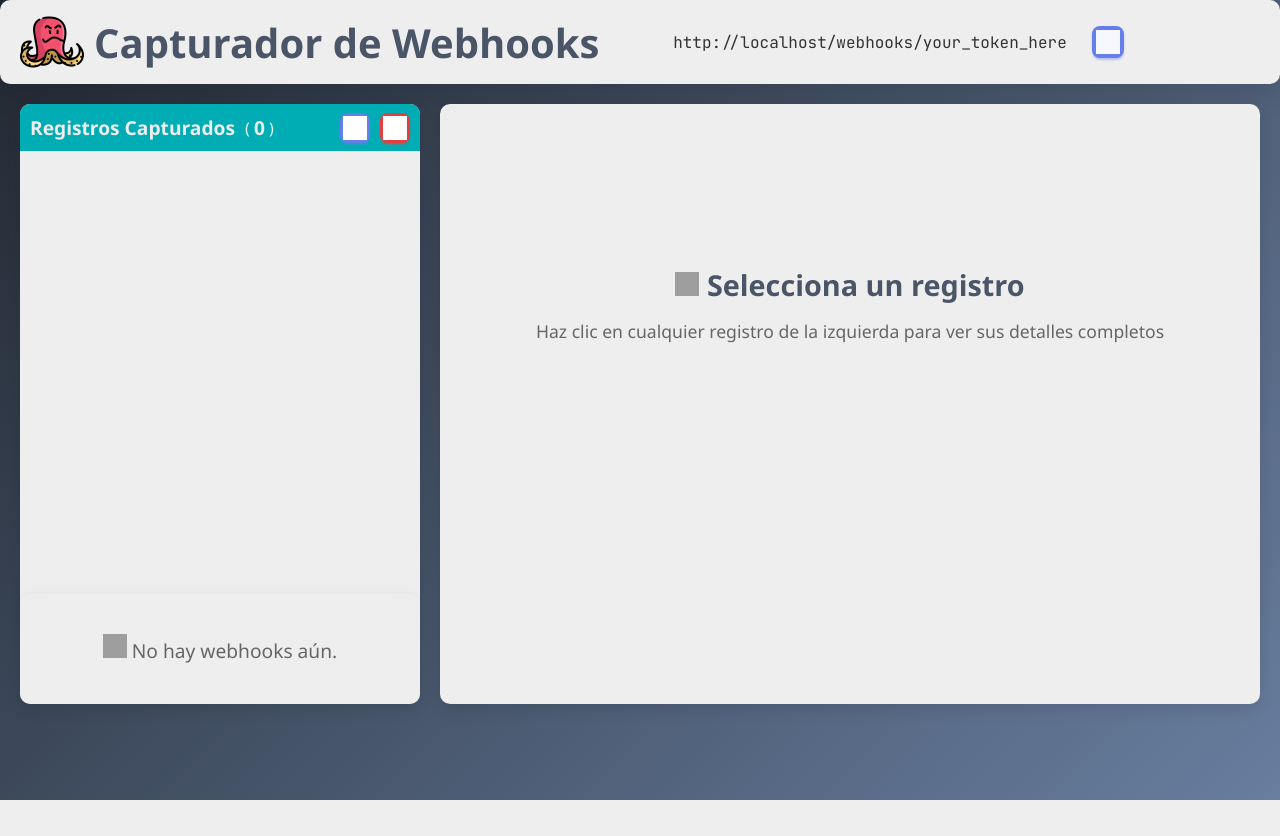
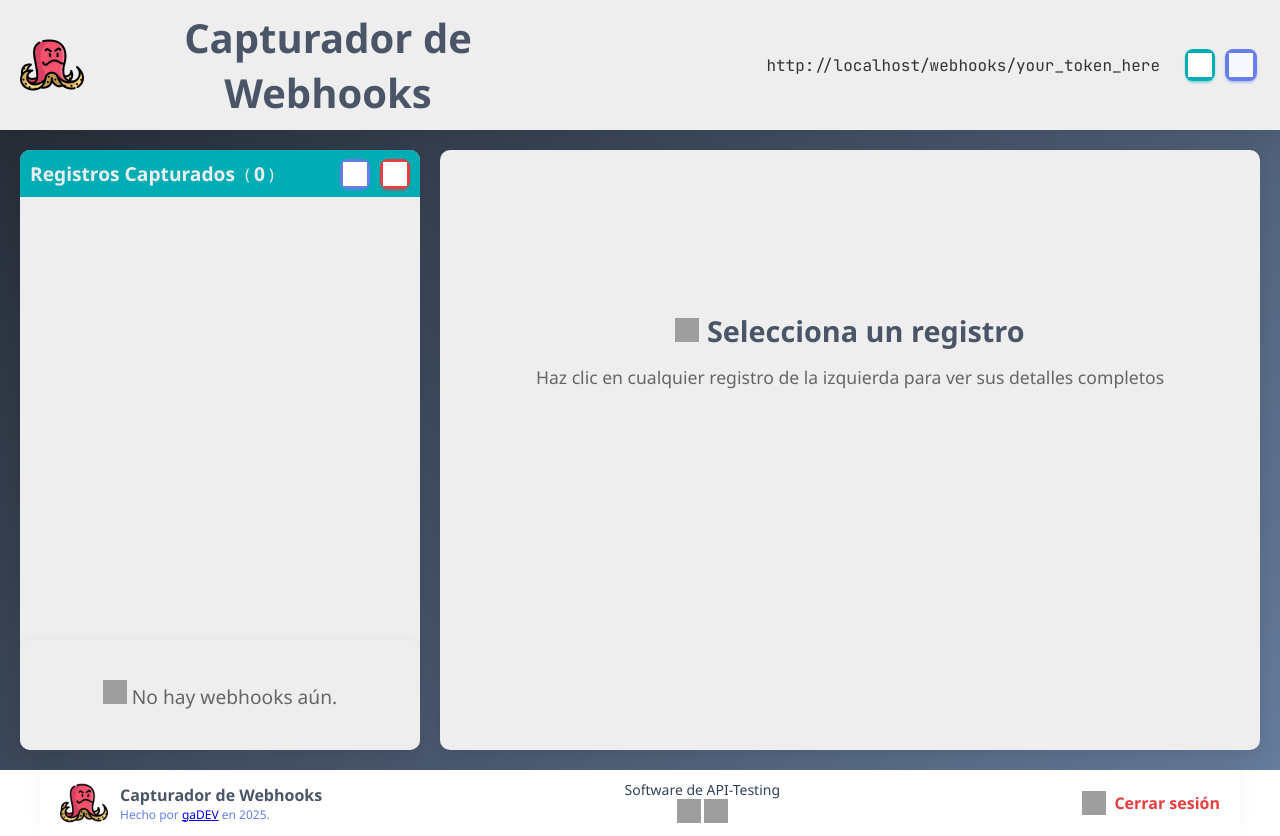
Before and after one commit to JoseGonzalez84/capturadorWebhooks, a PHP site: page /webhooks/ in a window 1280 px wide. Before the commit the page ends 800 px from the top, so only its background shows below. Run offline with PHP 8.4, Linux system fonts and the light colour scheme; the visitor is signed in with stand-in values (Sample User, id 1); data comes from the database, SQL or seed files in the repository; data that the repository does not hold is empty; grey boxes are pictures that could not be loaded.

Commit message:
Footer y ligeros arreglos

```diff
--- a/index.php
+++ b/index.php
@@ -167,7 +167,8 @@
                                 <code id="token-endpoint-display"><?php echo $displayEndpoint; ?></code>
                             </div>
                             <div class="tokens-right">
-                                <button id="tokens-toggle-button" onclick="toggleTokensAccordion()">Abrir</button>
+                                <button class="btn-action" onclick="copyToClipboard()" title="Copiar al portapapeles"><img width="24" height="24" src="https://img.icons8.com/windows/32/copy-link.png" alt="copy-link"/></button>
+                                <button id="tokens-toggle-button" onclick="toggleTokensAccordion()" title="Configuración">Abrir</button>
                             </div>
                         </div>
 
@@ -263,7 +264,30 @@
         </div>
     </div>
     <footer>
-        <div class="site-footer"></div>
+        <div class="site-footer">
+            <div style="display:flex;align-items:center;gap:12px;">
+                <img src="kraken.png" width="48" height="48" alt="kraken"/>
+                <div>
+                    <div style="font-weight:700;">Capturador de Webhooks</div>
+                    <div style="font-size:12px;color:#667eea;">Hecho por <a href="https://gadev.com.es/">gaDEV</a> en 2025.</div>
+                </div>
+            </div>
+
+            <div style="text-align:center; font-size:14px; color:#334155;">
+                <div>Software de API-Testing</div>
+                <div style="font-size:12px;color:#667;">
+                    <a href="https://github.com/JoseGonzalez84/capturadorWebhooks/"><img width="24" height="24" src="https://img.icons8.com/windows/32/github.png" alt="github"/></a>
+                    <a href="www.linkedin.com/in/jose-gonzalez-silva"><img width="24" height="24" src="https://img.icons8.com/windows/32/linkedin-2.png" alt="linkedin-2"/></a>
+                </div>
+            </div>
+
+            <div style="display:flex;align-items:center;gap:8px;">
+                <a href="?logout=1" title="Cerrar sesión" style="text-decoration:none; display:inline-flex; align-items:center; gap:8px; color:#e53e3e;">
+                    <img width="24" height="24" src="https://img.icons8.com/windows/32/logout-rounded-left.png" alt="logout"/>
+                    <span style="font-weight:600;color:#e53e3e;">Cerrar sesión</span>
+                </a>
+            </div>
+        </div>
     </footer>
 </body>
 </html>
--- a/script.js
+++ b/script.js
@@ -573,7 +573,7 @@
 function updateStats(count) {
     webhooksCount = count;
     document.getElementById('total-count').textContent = count;
-    document.getElementById('last-update').textContent = new Date().toLocaleTimeString('es-ES');
+    //document.getElementById('last-update').textContent = new Date().toLocaleTimeString('es-ES');
 }
 
 // Mostrar/ocultar indicador de carga
@@ -629,7 +629,7 @@
 
 // Copiar URL del webhook al portapapeles
 function copyToClipboard() {
-    const url = document.getElementById('webhook-url').textContent;
+    const url = document.getElementById('token-endpoint-display').textContent;
 
     if (navigator.clipboard) {
         navigator.clipboard.writeText(url).then(() => {
--- a/style.css
+++ b/style.css
@@ -10,17 +10,42 @@
     background: linear-gradient(135deg, #222831 0%, #687e9f 100%);
     min-height: 100vh;
     color: #333;
+    display: flex;
+    flex-direction: column;
 }
 
 .container {
+    padding: 20px;
+    /* Make the main container flex-grow so footer stays at bottom when content is short */
+    flex: 1 0 auto;
+}
+
+/* Footer layout: not fixed, but always at the bottom when content is short */
+footer {
+    flex-shrink: 0;
+    width: 100%;
+    background: #ffffff;
+}
+
+.site-footer {
+    max-width: 1200px;
     margin: 0 auto;
-    padding: 20px;
+    height: 66px;
+    display: flex;
+    align-items: center;
+    justify-content: space-between;
+    padding: 16px 20px;
+    box-shadow: 0 -6px 18px rgba(0,0,0,0.04);
+}
+
+/* Ensure header/footer contrast: make footer text color similar to header */
+.site-footer, footer {
+    color: #4a5568;
 }
 
 header {
     background: #EEEEEE;
     padding: 10px;
-    border-radius: 10px;
     box-shadow: 0 10px 30px rgba(0, 0, 0, 0.1);
     text-align: center;
 }
@@ -48,9 +73,10 @@
 }
 
 #header-container-right {
-    width: 50%;
+    width: 60%;
     align-items: center;
     display: flex;
+    flex-direction: row-reverse;
 }
 
 #header-container-left h1 img {
@@ -101,6 +127,11 @@
 
 button:hover {
     background: #5a6fd8;
+}
+
+.btn-action {
+    background: #00ADB5 !important;
+    box-shadow: 0 2px 2px #00ADB566 !important;
 }
 
 .btn-danger {
@@ -506,6 +537,7 @@
     border-radius: 8px;
     padding: 8px;
     display: block;
+    width: 100%;
 }
 
 .tokens-header {
@@ -516,8 +548,8 @@
 }
 
 .tokens-left { flex: 1; color: #334155; }
-.tokens-center { flex: 2; text-align: center; }
-.tokens-right { flex: 0 0 auto; }
+.tokens-center { flex: 2; text-align: right; }
+.tokens-right { display: flex;flex: 0 0 auto; }
 
 .tokens-center code { background: transparent; padding: 4px 8px; border-radius: 6px; font-family: 'JetBrains Mono', monospace; }
 
```
